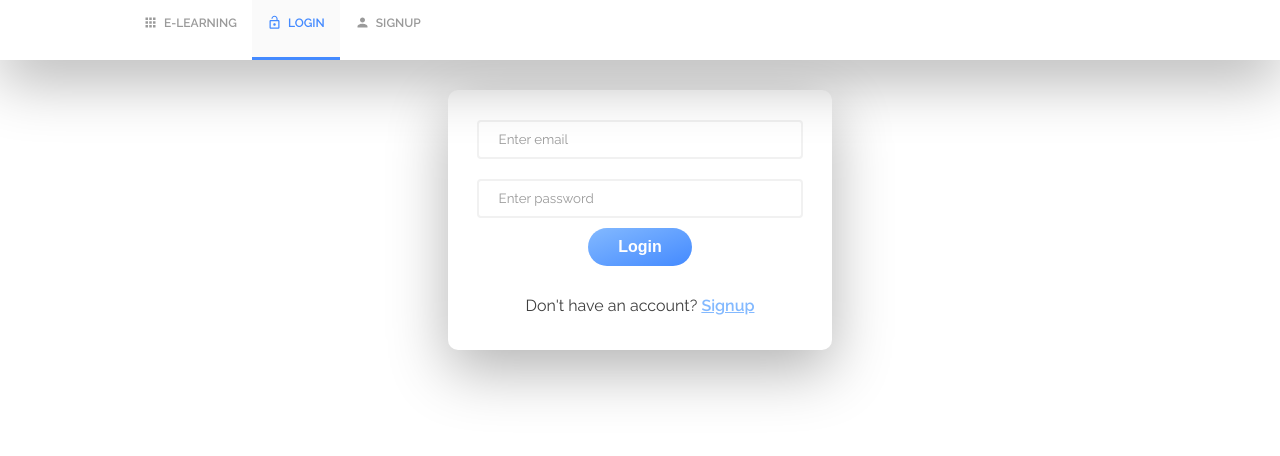
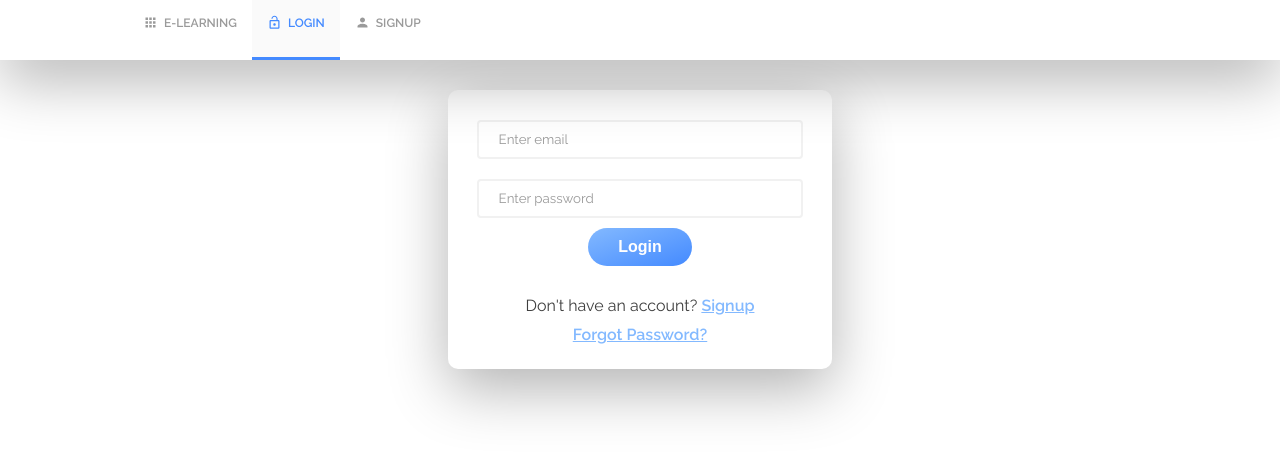
Before and after one commit to Ceci007/auth-front-end, a Next.js app: page /login in a window 1280 px wide. Shown: the top 456 px of the page. Built offline with nearby package versions, Linux system fonts and the light colour scheme; no server answers.

Commit message:
Added forget password link

```diff
--- a/pages/login.js
+++ b/pages/login.js
@@ -76,7 +76,8 @@ const Login = () => {
             <CircularProgress style={{color: '#fff', width: '15px', height: '15px'}} /> :
             'Login' }
         </button>
-        <p className="text-center">Don't have an account? <Link href="/register"><a className="link">Signup</a></Link></p>
+        <p className="text-center margin-top">Don't have an account? <Link href="/register"><a className="link">Signup</a></Link></p>
+        <p className="text-center"><Link href="/forgot-password"><a className="link">Forgot Password?</a></Link></p>
       </form>
     </div>
   );
--- a/public/css/styles.css
+++ b/public/css/styles.css
@@ -238,7 +238,11 @@ button:focus {
 
 .text-center {
   text-align: center;
-  margin: 1.5rem auto;
+  margin: 0.5rem auto;
+
+}
+
+.margin-top {
   margin-top: 3rem;
 }
 
```
